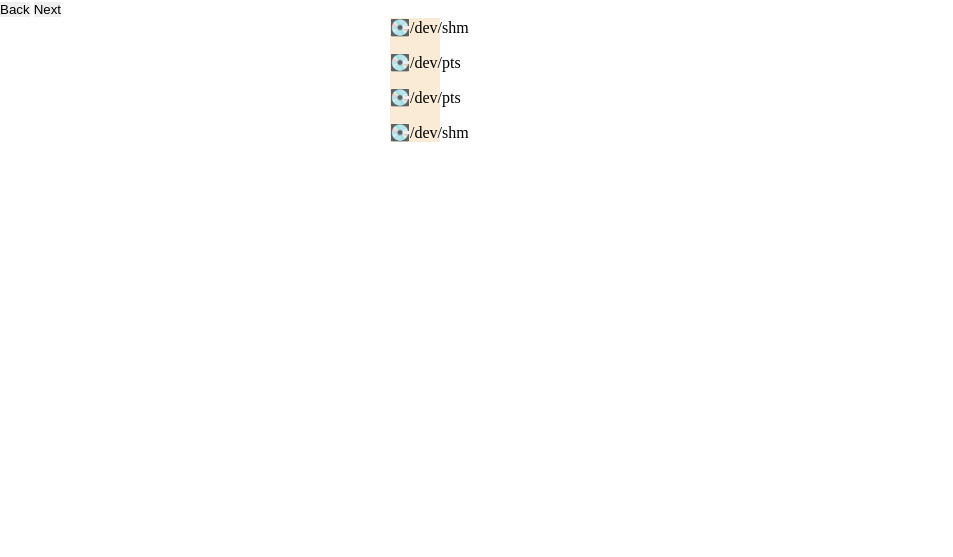
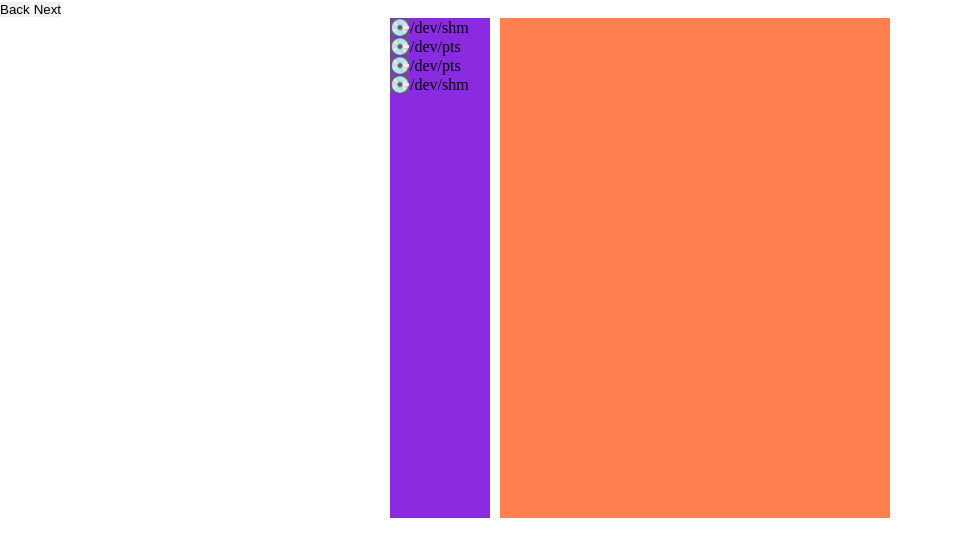
Before and after one commit to ianfleon/kurawalteks, a PHP site: page /test/readdrive.php in a window 1280 px wide. Shown: the top 557 px of the page, without its empty margins (0-953 px from the left). Run offline with PHP 8.4, Linux system fonts and the light colour scheme.

Commit message:
membuat browse folder projek

```diff
--- /dev/null
+++ b/www/css/popwindow.css
@@ -0,0 +1,27 @@
+#dir-wrapper {
+    width: 500px;
+    height: 500px;
+    background-color: #fff;
+    display: flex;
+    justify-content: space-between;
+    margin: auto;
+}
+
+#disk-wrapper {
+    width: 20%;
+    background-color: blueviolet;
+    /* display: flex;
+    flex-direction: column;
+    align-items: center; */
+}
+
+#folder-wrapper {
+    width: 78%;
+    background-color: coral;
+}
+
+.disk-item {
+    text-align: center;
+    width: 100%;
+    background-color: azure;
+}
--- a/www/css/style.css
+++ b/www/css/style.css
@@ -28,36 +28,3 @@
 .ml-1 {
     margin-left: 1rem;
 }
-
-.disk {
-    cursor: pointer;
-    margin-bottom: 1rem;
-}
-
-.hidden {
-    display: none;
-}
-
-#dir-wrapper {
-    margin: auto;
-    width: 500px;
-    /* background-color: teal; */
-}
-
-#disk-wrapper {
-    width: 50px;
-    background-color: antiquewhite;
-}
-
-#folder-wrapper {
-    width: 400px;
-    background-color: red;
-}
-
-.fi {
-    cursor: pointer;
-}
-
-.fi.fi-selected {
-    background-color: antiquewhite;
-}
--- a/www/index.php
+++ b/www/index.php
@@ -1,7 +1,3 @@
-<?php require_once 'test/readdrive.php'; ?>
-
-<?php die(); ?>
-
 <!DOCTYPE html>
 <html lang="en">
 <head>
--- a/www/test/readdrive.php
+++ b/www/test/readdrive.php
@@ -47,6 +47,7 @@ foreach ($disk_label as $i => $d) {
 </head>
 
 <link rel="stylesheet" href="css/style.css">
+<link rel="stylesheet" href="css/popwindow.css">
 
 <body onmousedown="return false" onselectstart="return false">
 
```
Also changed, not shown: www/tes.php (deleted).
